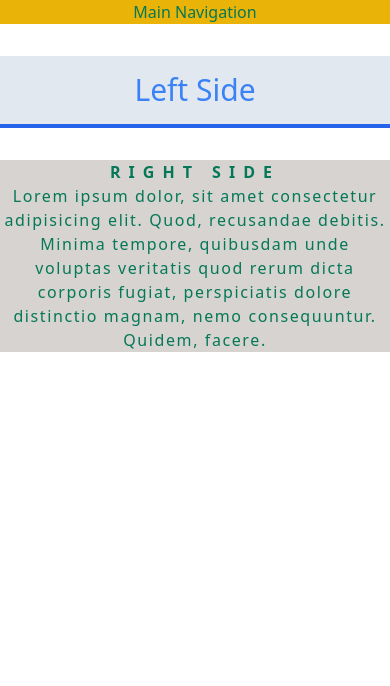
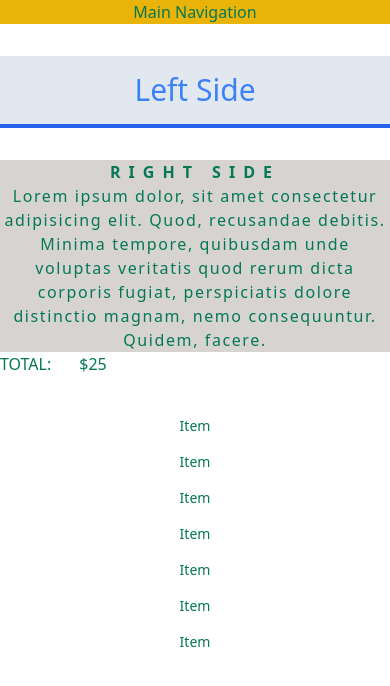
Before and after one commit to emmeiwhite/react-18-tailwind, a React (Vite) app: page / in a window 390 px wide. Shown: the top 686 px of the page. Built offline with nearby package versions, Linux system fonts and the light colour scheme.

Commit message:
responsive-design sm, md mobile-first (5 break-points)

```diff
--- a/src/App.jsx
+++ b/src/App.jsx
@@ -15,6 +15,21 @@ function App() {
             perspiciatis dolore distinctio magnam, nemo consequuntur. Quidem, facere.
           </p>
         </div>
+
+        <div className="flex space-x-7 mb-10">
+          <p className="inline">TOTAL:</p>
+          <p className="inline">$25</p>
+        </div>
+
+        <div className="flex flex-col gap-4 sm:gap-8 sm:flex-row justify-center text-sm sm:text-lg">
+          <div>Item</div>
+          <div>Item</div>
+          <div>Item</div>
+          <div>Item</div>
+          <div>Item</div>
+          <div>Item</div>
+          <div>Item</div>
+        </div>
       </main>
     </section>
   )
```
